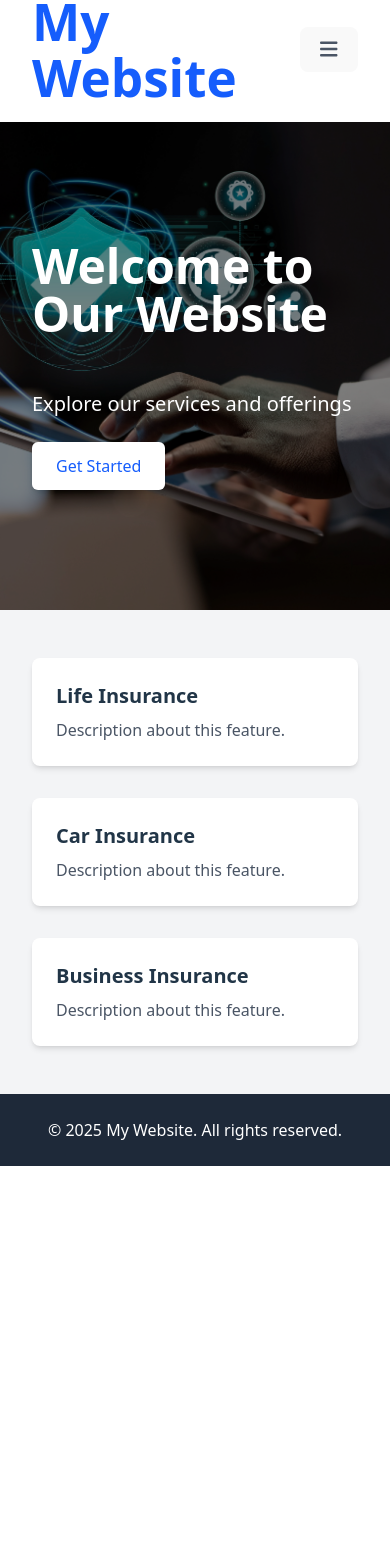
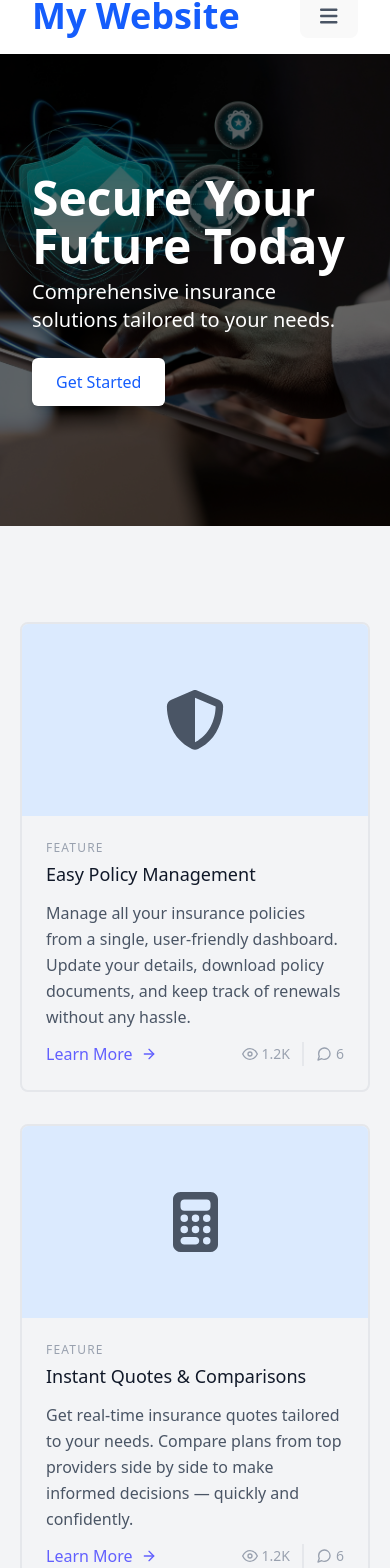
Before and after one commit to kapilpundit/node-vite-react-docker, a React (Vite) app in the folder frontend/: page / in a window 390 px wide. Shown: the part 23-1591 px from the top of the page. Before the commit the page ends 1189 px from the top, so only its background shows below. Built offline with nearby package versions, Linux system fonts and the light colour scheme.

Commit message:
Updated Features section

```diff
--- a/frontend/src/components/Banner.tsx
+++ b/frontend/src/components/Banner.tsx
@@ -7,26 +7,25 @@ interface BannerProps {
   longText?: string;
 }
 
-const Banner: React.FC<BannerProps> = ({ title, subTitle = '', longText }) => {
+const Banner: React.FC<BannerProps> = ({ title, longText }) => {
   return (
     <>
-      {/* <section className="w-full py-20 min-h-[400px] bg-blue-600 text-white"> */}
       <section className="w-full py-20 min-h-[400px] text-white relative">
-        {/* Background Image with Overlay */}
+        {/* Background Image */}
         <div
-          className="absolute inset-0 bg-cover bg-center brightness-50"
+          className="absolute inset-0 bg-cover bg-center"
           style={{ backgroundImage: `url(${bannerImage})` }}
         ></div>
+
+        {/* Dark Overlay */}
+        <div className="absolute inset-0 bg-black opacity-60"></div>
 
         {/* Content Container */}
         <div className="relative max-w-7xl mx-auto px-8 py-10">
           <h2 className="text-5xl font-bold">{title}</h2>
-          <h3 className="text-3xl font-semibold mt-2">
-            {subTitle.length === 0 ? '\u00A0' : subTitle}
-          </h3>
           {longText && <p className="text-xl mt-2">{longText}</p>}
           <a
-            href="#"
+            href="#features"
             className="mt-6 inline-block bg-white text-blue-600 px-6 py-3 rounded-md shadow-md hover:bg-gray-200"
           >
             Get Started
--- a/frontend/src/components/Features.tsx
+++ b/frontend/src/components/Features.tsx
@@ -1,25 +1,119 @@
+import { FontAwesomeIcon } from "@fortawesome/react-fontawesome";
+import { faCalculator, faHeadset, faShieldAlt } from "@fortawesome/free-solid-svg-icons";
+
 export default function Features() {
   return (
     <>
-      <section className="w-full py-12">
-        <div className="max-w-7xl mx-auto grid grid-cols-1 md:grid-cols-3 gap-8 px-8">
-          <div className="bg-white p-6 rounded-lg shadow-md">
-            <h3 className="text-xl font-bold">Life Insurance</h3>
-            <p className="text-gray-600 mt-2">
-              Description about this feature.
-            </p>
-          </div>
-          <div className="bg-white p-6 rounded-lg shadow-md">
-            <h3 className="text-xl font-bold">Car Insurance</h3>
-            <p className="text-gray-600 mt-2">
-              Description about this feature.
-            </p>
-          </div>
-          <div className="bg-white p-6 rounded-lg shadow-md">
-            <h3 className="text-xl font-bold">Business Insurance</h3>
-            <p className="text-gray-600 mt-2">
-              Description about this feature.
-            </p>
+      <section className="text-gray-600 body-font">
+        <div className="container px-5 py-24 mx-auto">
+          <div className="flex flex-wrap -m-4">
+            <div className="p-4 md:w-1/3">
+              <div className="h-full border-2 border-gray-200 border-opacity-60 rounded-lg overflow-hidden">
+                <div className="flex items-center justify-center h-48 bg-blue-100">
+                  <FontAwesomeIcon icon={faShieldAlt} className="text-gray-600 text-6xl" />
+                </div>
+                <div className="p-6">
+                  <h2 className="tracking-widest text-xs title-font font-medium text-gray-400 mb-1">FEATURE</h2>
+                  <h1 className="title-font text-lg font-medium text-gray-900 mb-3">
+                    Easy Policy Management
+                  </h1>
+                  <p className="leading-relaxed mb-3">
+                    Manage all your insurance policies from a single, user-friendly dashboard. Update your details, download policy documents, and keep track of renewals without any hassle.
+                  </p>
+                  <div className="flex items-center flex-wrap ">
+                    <a className="text-indigo-500 inline-flex items-center md:mb-2 lg:mb-0">Learn More
+                      <svg className="w-4 h-4 ml-2" viewBox="0 0 24 24" stroke="currentColor" stroke-width="2" fill="none" stroke-linecap="round" stroke-linejoin="round">
+                        <path d="M5 12h14"></path>
+                        <path d="M12 5l7 7-7 7"></path>
+                      </svg>
+                    </a>
+                    <span className="text-gray-400 mr-3 inline-flex items-center lg:ml-auto md:ml-0 ml-auto leading-none text-sm pr-3 py-1 border-r-2 border-gray-200">
+                      <svg className="w-4 h-4 mr-1" stroke="currentColor" stroke-width="2" fill="none" stroke-linecap="round" stroke-linejoin="round" viewBox="0 0 24 24">
+                        <path d="M1 12s4-8 11-8 11 8 11 8-4 8-11 8-11-8-11-8z"></path>
+                        <circle cx="12" cy="12" r="3"></circle>
+                      </svg>1.2K
+                    </span>
+                    <span className="text-gray-400 inline-flex items-center leading-none text-sm">
+                      <svg className="w-4 h-4 mr-1" stroke="currentColor" stroke-width="2" fill="none" stroke-linecap="round" stroke-linejoin="round" viewBox="0 0 24 24">
+                        <path d="M21 11.5a8.38 8.38 0 01-.9 3.8 8.5 8.5 0 01-7.6 4.7 8.38 8.38 0 01-3.8-.9L3 21l1.9-5.7a8.38 8.38 0 01-.9-3.8 8.5 8.5 0 014.7-7.6 8.38 8.38 0 013.8-.9h.5a8.48 8.48 0 018 8v.5z"></path>
+                      </svg>6
+                    </span>
+                  </div>
+                </div>
+              </div>
+            </div>
+
+            <div className="p-4 md:w-1/3">
+              <div className="h-full border-2 border-gray-200 border-opacity-60 rounded-lg overflow-hidden">
+                <div className="flex items-center justify-center h-48 bg-blue-100">
+                  <FontAwesomeIcon icon={faCalculator} className="text-gray-600 text-6xl" />
+                </div>
+                <div className="p-6">
+                  <h2 className="tracking-widest text-xs title-font font-medium text-gray-400 mb-1">FEATURE</h2>
+                  <h1 className="title-font text-lg font-medium text-gray-900 mb-3">
+                    Instant Quotes & Comparisons
+                  </h1>
+                  <p className="leading-relaxed mb-3">
+                    Get real-time insurance quotes tailored to your needs. Compare plans from top providers side by side to make informed decisions — quickly and confidently.
+                  </p>
+                  <div className="flex items-center flex-wrap">
+                    <a className="text-indigo-500 inline-flex items-center md:mb-2 lg:mb-0">Learn More
+                      <svg className="w-4 h-4 ml-2" viewBox="0 0 24 24" stroke="currentColor" stroke-width="2" fill="none" stroke-linecap="round" stroke-linejoin="round">
+                        <path d="M5 12h14"></path>
+                        <path d="M12 5l7 7-7 7"></path>
+                      </svg>
+                    </a>
+                    <span className="text-gray-400 mr-3 inline-flex items-center lg:ml-auto md:ml-0 ml-auto leading-none text-sm pr-3 py-1 border-r-2 border-gray-200">
+                      <svg className="w-4 h-4 mr-1" stroke="currentColor" stroke-width="2" fill="none" stroke-linecap="round" stroke-linejoin="round" viewBox="0 0 24 24">
+                        <path d="M1 12s4-8 11-8 11 8 11 8-4 8-11 8-11-8-11-8z"></path>
+                        <circle cx="12" cy="12" r="3"></circle>
+                      </svg>1.2K
+                    </span>
+                    <span className="text-gray-400 inline-flex items-center leading-none text-sm">
+                      <svg className="w-4 h-4 mr-1" stroke="currentColor" stroke-width="2" fill="none" stroke-linecap="round" stroke-linejoin="round" viewBox="0 0 24 24">
+                        <path d="M21 11.5a8.38 8.38 0 01-.9 3.8 8.5 8.5 0 01-7.6 4.7 8.38 8.38 0 01-3.8-.9L3 21l1.9-5.7a8.38 8.38 0 01-.9-3.8 8.5 8.5 0 014.7-7.6 8.38 8.38 0 013.8-.9h.5a8.48 8.48 0 018 8v.5z"></path>
+                      </svg>6
+                    </span>
+                  </div>
+                </div>
+              </div>
+            </div>
+
+            <div className="p-4 md:w-1/3">
+              <div className="h-full border-2 border-gray-200 border-opacity-60 rounded-lg overflow-hidden">
+                <div className="flex items-center justify-center h-48 bg-blue-100">
+                  <FontAwesomeIcon icon={faHeadset} className="text-gray-600 text-6xl" />
+                </div>
+                <div className="p-6">
+                  <h2 className="tracking-widest text-xs title-font font-medium text-gray-400 mb-1">FEATURE</h2>
+                  <h1 className="title-font text-lg font-medium text-gray-900 mb-3">
+                    24/7 Claims Assistance
+                  </h1>
+                  <p className="leading-relaxed mb-3">
+                    Our dedicated support team is here for you around the clock. File claims online, track their status, and get expert help when you need it most — anytime, anywhere.
+                  </p>
+                  <div className="flex items-center flex-wrap ">
+                    <a className="text-indigo-500 inline-flex items-center md:mb-2 lg:mb-0">Learn More
+                      <svg className="w-4 h-4 ml-2" viewBox="0 0 24 24" stroke="currentColor" stroke-width="2" fill="none" stroke-linecap="round" stroke-linejoin="round">
+                        <path d="M5 12h14"></path>
+                        <path d="M12 5l7 7-7 7"></path>
+                      </svg>
+                    </a>
+                    <span className="text-gray-400 mr-3 inline-flex items-center lg:ml-auto md:ml-0 ml-auto leading-none text-sm pr-3 py-1 border-r-2 border-gray-200">
+                      <svg className="w-4 h-4 mr-1" stroke="currentColor" stroke-width="2" fill="none" stroke-linecap="round" stroke-linejoin="round" viewBox="0 0 24 24">
+                        <path d="M1 12s4-8 11-8 11 8 11 8-4 8-11 8-11-8-11-8z"></path>
+                        <circle cx="12" cy="12" r="3"></circle>
+                      </svg>1.2K
+                    </span>
+                    <span className="text-gray-400 inline-flex items-center leading-none text-sm">
+                      <svg className="w-4 h-4 mr-1" stroke="currentColor" stroke-width="2" fill="none" stroke-linecap="round" stroke-linejoin="round" viewBox="0 0 24 24">
+                        <path d="M21 11.5a8.38 8.38 0 01-.9 3.8 8.5 8.5 0 01-7.6 4.7 8.38 8.38 0 01-3.8-.9L3 21l1.9-5.7a8.38 8.38 0 01-.9-3.8 8.5 8.5 0 014.7-7.6 8.38 8.38 0 013.8-.9h.5a8.48 8.48 0 018 8v.5z"></path>
+                      </svg>6
+                    </span>
+                  </div>
+                </div>
+              </div>
+            </div>
           </div>
         </div>
       </section>
--- a/frontend/src/components/Layout.tsx
+++ b/frontend/src/components/Layout.tsx
@@ -11,7 +11,7 @@ const Layout: React.FC<{ children?: ReactNode }> = ({ children }) => {
       {/* Navbar */}
       <nav className="bg-white shadow-md py-4 w-full">
         <div className="flex justify-between items-center max-w-7xl mx-auto px-8">
-          <h1 className="text-xl font-bold text-blue-600">My Website</h1>
+          <h1 className="text-4xl font-bold text-blue-600">My Website</h1>
           <ul className="hidden md:flex space-x-6">
             <TopMenuItems />
           </ul>
--- a/frontend/src/index.css
+++ b/frontend/src/index.css
@@ -15,6 +15,10 @@
   -moz-osx-font-smoothing: grayscale;
 }
 
+html {
+  scroll-behavior: smooth;
+}
+
 a {
   font-weight: 500;
   /* color: #646cff; */
@@ -24,10 +28,10 @@ a {
   color: #535bf2;
 } */
 
-h1 {
+/* h1 {
   font-size: 3.2em;
   line-height: 1.1;
-}
+} */
 
 button {
   border-radius: 8px;
--- a/frontend/src/pages/About.tsx
+++ b/frontend/src/pages/About.tsx
@@ -6,13 +6,14 @@ export default function About() {
     <div className="min-h-screen bg-gray-100 overflow-x-hidden">
       {/* Hero Section */}
       <Banner
-        title="Welcome to Our Website"
-        subTitle="About"
-        longText="Learn more about our mission and values"
+        title="Built on Trust and Commitment"
+        longText="Delivering reliable insurance services backed by decades of experience."
       />
 
       {/* Features Section */}
-      <Features />
+      <div id="features">
+        <Features />
+      </div>
     </div>
   );
 }
--- a/frontend/src/pages/Contact.tsx
+++ b/frontend/src/pages/Contact.tsx
@@ -6,13 +6,14 @@ export default function Contact() {
     <div className="min-h-screen bg-gray-100 overflow-x-hidden">
       {/* Hero Section */}
       <Banner
-        title="Welcome to Our Website"
-        subTitle="Contact"
-        longText="Get in touch with us today"
+        title="We’re Here to Help"
+        longText="Reach out with your questions, concerns, or feedback — we’re just a message away."
       />
 
       {/* Features Section */}
-      <Features />
+      <div id="features">
+        <Features />
+      </div>
     </div>
   );
 }
--- a/frontend/src/pages/Home.tsx
+++ b/frontend/src/pages/Home.tsx
@@ -6,13 +6,14 @@ const Home = () => {
     <div className="min-h-screen bg-gray-100 overflow-x-hidden">
       {/* Hero Section */}
       <Banner
-        title="Welcome to Our Website"
-        subTitle=""
-        longText="Explore our services and offerings"
+        title="Secure Your Future Today"
+        longText="Comprehensive insurance solutions tailored to your needs."
       />
 
       {/* Features Section */}
-      <Features />
+      <div id="features">
+        <Features />
+      </div>
 
     </div>
   );
```
Also changed, not shown: frontend/src/AppStructure.md (added, +14 -0 lines), frontend/src/components/TopMenuItems.tsx (+17 -9 lines), frontend/tailwind.config.ts (added, +15 -0 lines).
